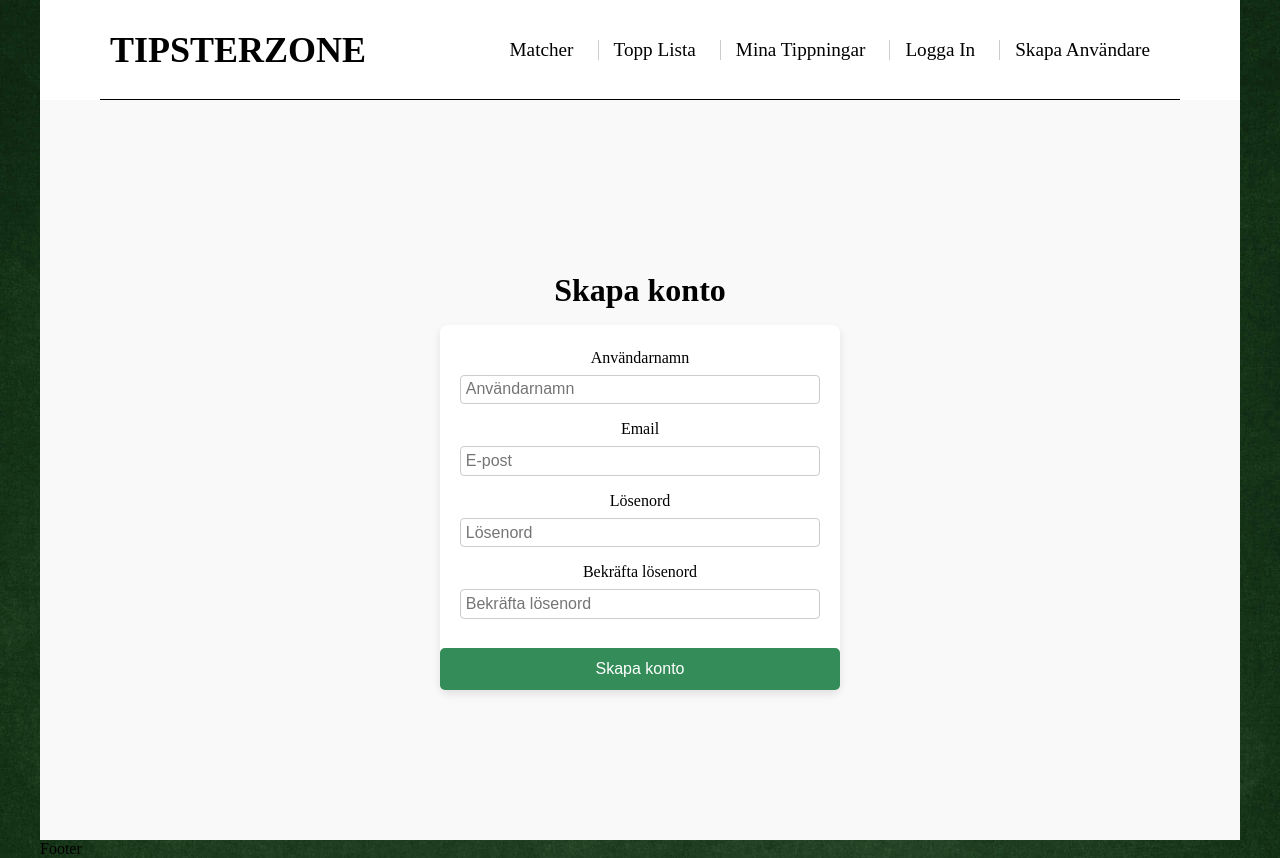
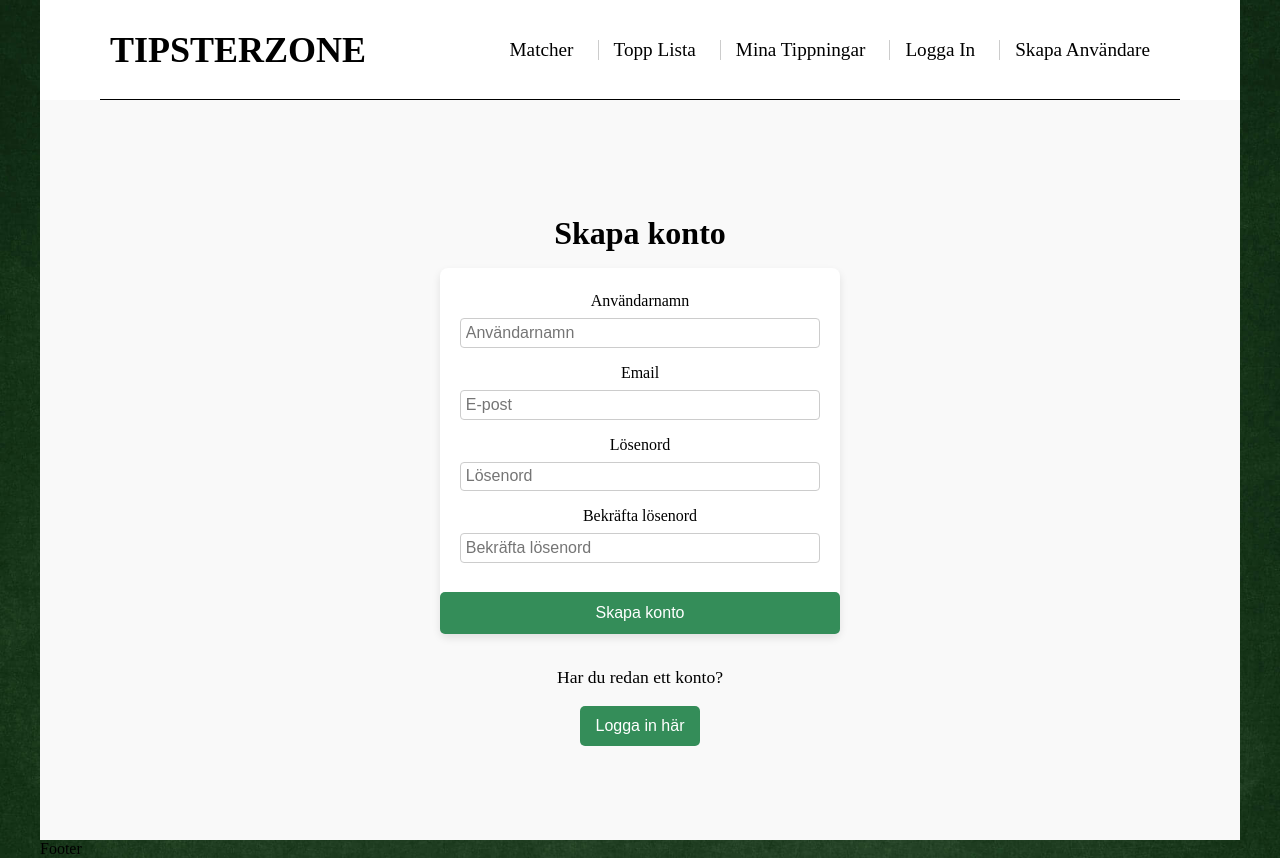
Before and after one commit to oscarkannerstedt/TipsterZone-Exjob, a React (Vite) app in the folder frontend/: page /signup in a window 1280 px wide. Built offline with nearby package versions, Linux system fonts and the light colour scheme.

Commit message:
Added - navigation

```diff
--- a/frontend/src/pages/SignupUser.tsx
+++ b/frontend/src/pages/SignupUser.tsx
@@ -1,6 +1,7 @@
 import { useState } from "react";
 import { createUser } from "../services/authServices";
 import { AxiosError } from "axios";
+import { useHandleNavigation } from "../utils/navigationUtils";
 
 const SignupUser = () => {
   const [username, setUsername] = useState("");
@@ -9,6 +10,8 @@ const SignupUser = () => {
   const [confirmPassword, setConfirmPassword] = useState("");
   const [error, setError] = useState<string | null>(null);
   const [success, setSuccess] = useState<string | null>(null);
+
+  const handleNavigation = useHandleNavigation();
 
   const handleSubmit = async (e: React.FormEvent) => {
     e.preventDefault();
@@ -103,6 +106,17 @@ const SignupUser = () => {
           </p>
         )}
       </div>
+
+      <div className="login-user-wrapper">
+        <p>Har du redan ett konto?</p>
+        <button
+          onClick={() => handleNavigation("/login")}
+          className="login-button"
+          aria-label="Logga in om du redan har ett konto"
+        >
+          Logga in här
+        </button>
+      </div>
     </div>
   );
 };
--- a/frontend/src/style/signupUser/signup-mobile.scss
+++ b/frontend/src/style/signupUser/signup-mobile.scss
@@ -69,4 +69,21 @@
       border-radius: 5px;
     }
   }
+
+  .login-user-wrapper {
+    margin-top: 1rem;
+
+    p {
+      font-size: 1.1rem;
+    }
+
+    button {
+      background-color: #348d59;
+      color: white;
+      padding: 0.7rem 1rem;
+      border: none;
+      border-radius: 5px;
+      font-size: 1rem;
+    }
+  }
 }
```
